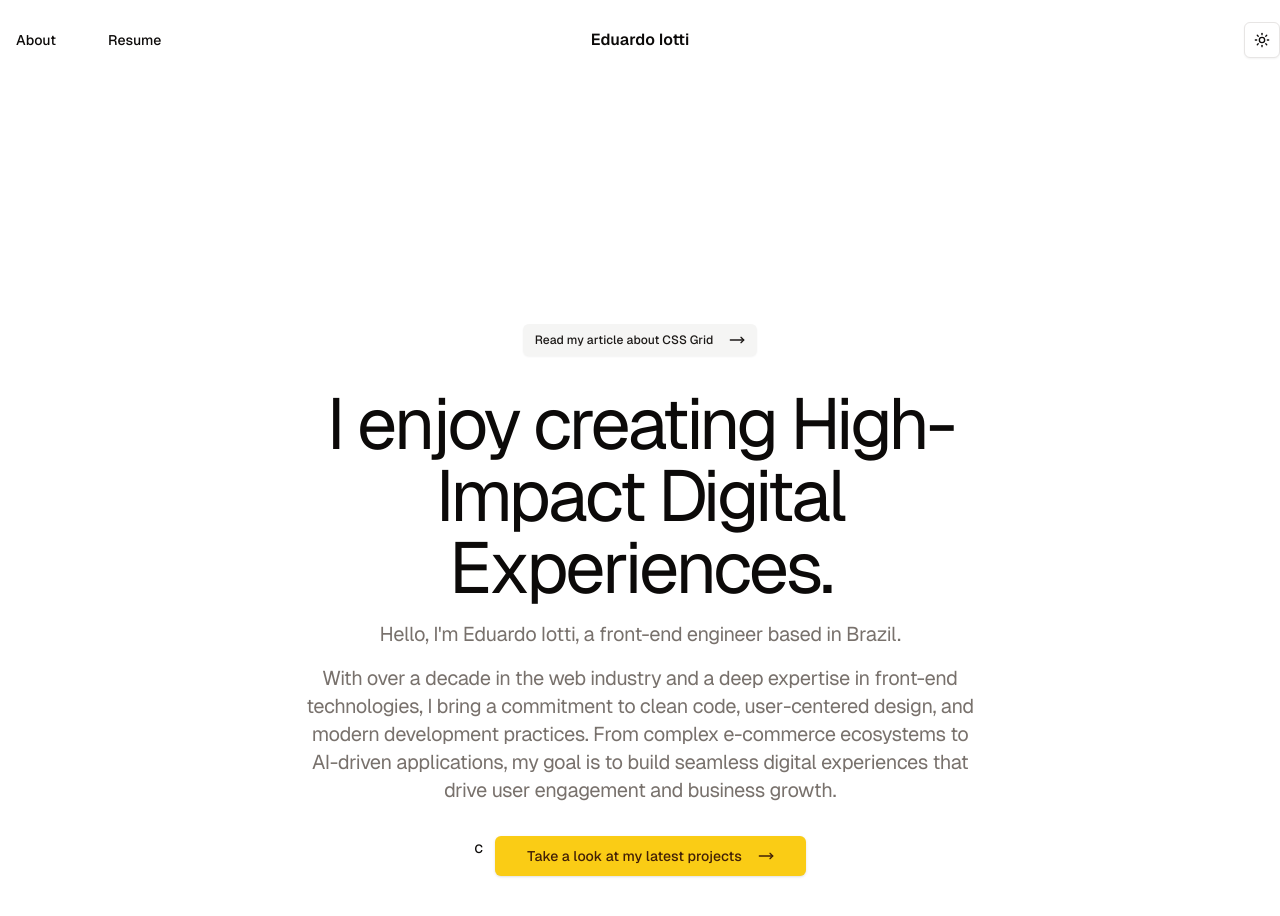
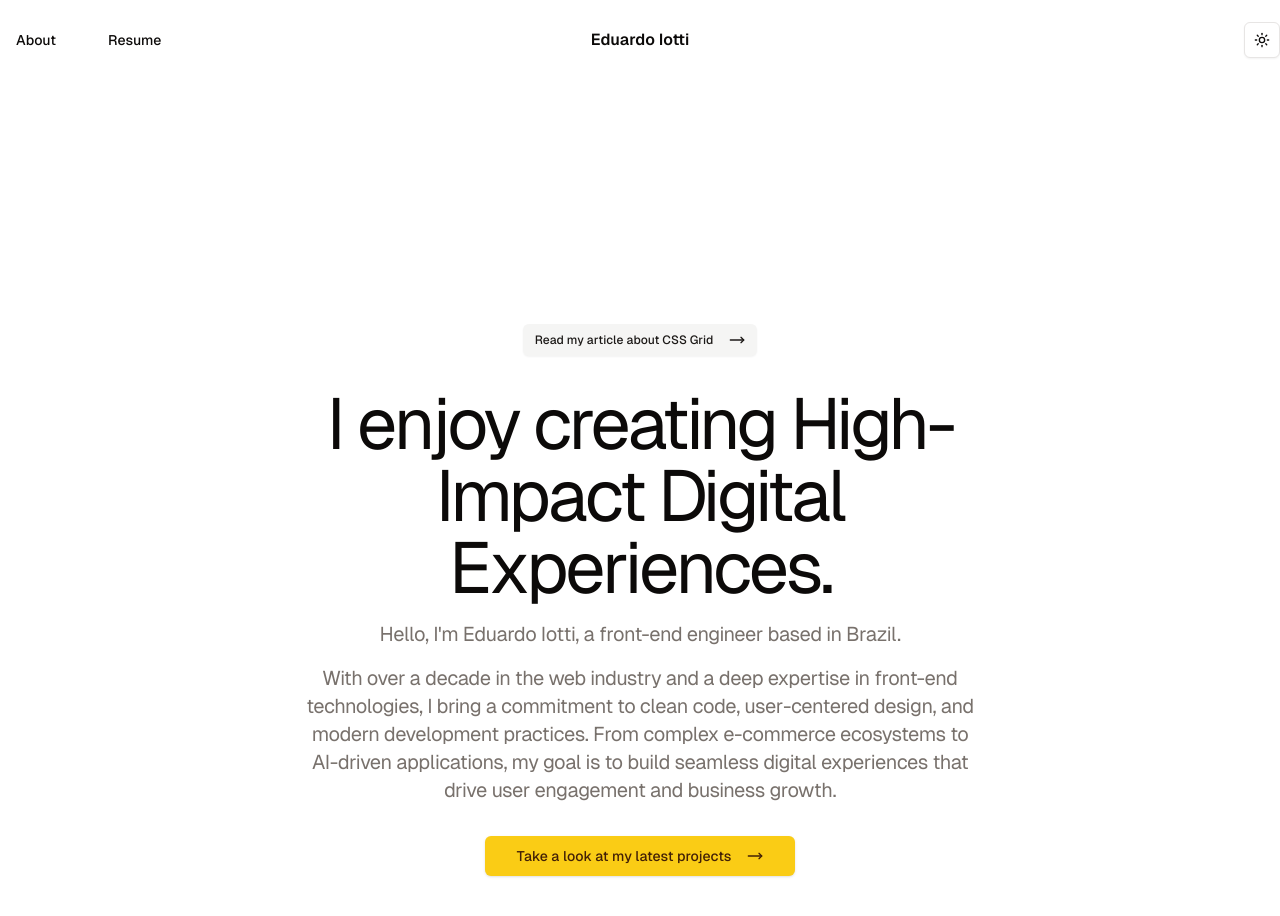
Before and after one commit to dudouz/iotti-dev, a Next.js app: page / in a window 1280 px wide. Shown: the top 916 px of the page. Built offline with nearby package versions, Linux system fonts and the light colour scheme.

Commit message:
fix: typo

```diff
--- a/src/core/hero/hero.tsx
+++ b/src/core/hero/hero.tsx
@@ -33,7 +33,7 @@ export const Hero = () => (
           {/* <Button size="lg" className="gap-4" variant="outline">
             Let us work together. <PhoneCall className="w-4 h-4" />
           </Button> */}
-          c
+
           <Link href="https://github.com/dudouz">
             <Button size="lg" className="gap-4">
               Take a look at my latest projects{" "}
```
